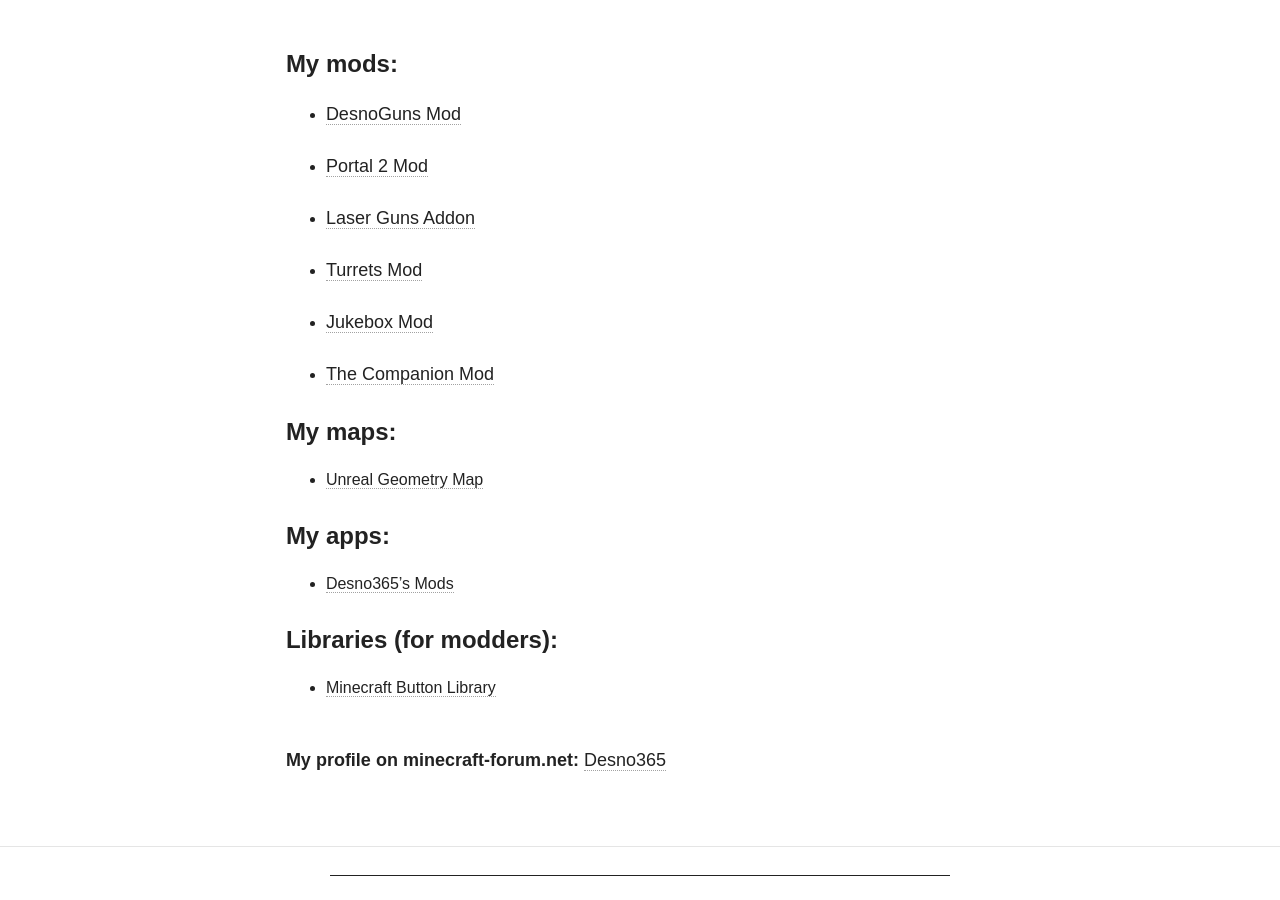
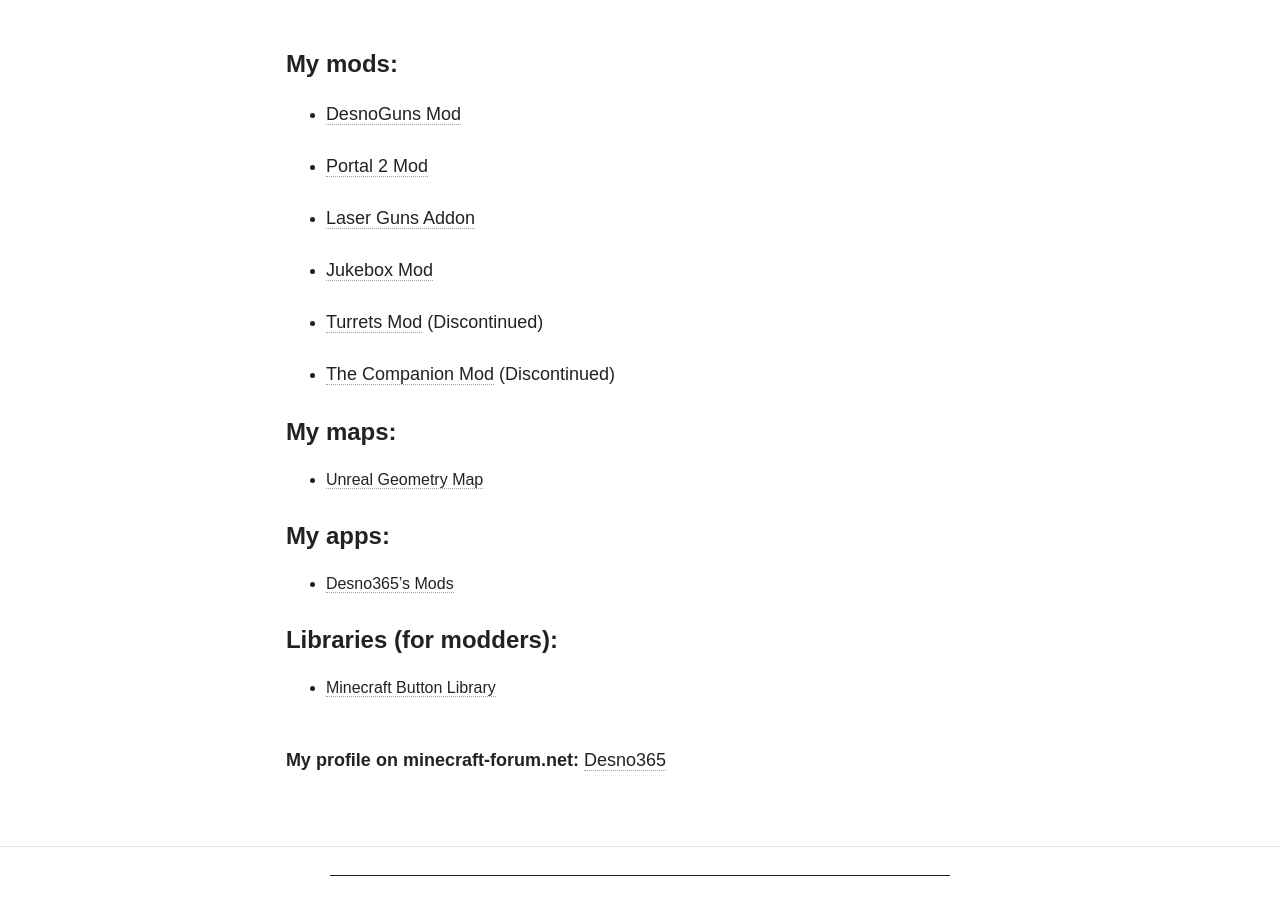
Before and after one commit to Desno365/Desno365.github.io, a Jekyll site: the page built from minecraft/index.md, in a window 1280 px wide and 900 px high, scrolled down 551 px. Built offline with Jekyll 4.4.1, drawn with Linux system fonts in a browser that asks for light colours; nearby versions of some CDN libraries; comment, search, counter and statistics services are not loaded.

Commit message:
Update in Minecraft section

```diff
--- a/minecraft/index.md
+++ b/minecraft/index.md
@@ -13,11 +13,11 @@
 
 * [Laser Guns Addon]({{ site.url }}/minecraft/laser-mod)
 
-* [Turrets Mod]({{ site.url }}/minecraft/turrets-mod)
-
 * [Jukebox Mod]({{ site.url }}/minecraft/jukebox-mod)
 
-* [The Companion Mod]({{ site.url }}/minecraft/companion-mod)
+* [Turrets Mod]({{ site.url }}/minecraft/turrets-mod) (Discontinued)
+
+* [The Companion Mod]({{ site.url }}/minecraft/companion-mod) (Discontinued)
 
 #### My maps:
 
```
